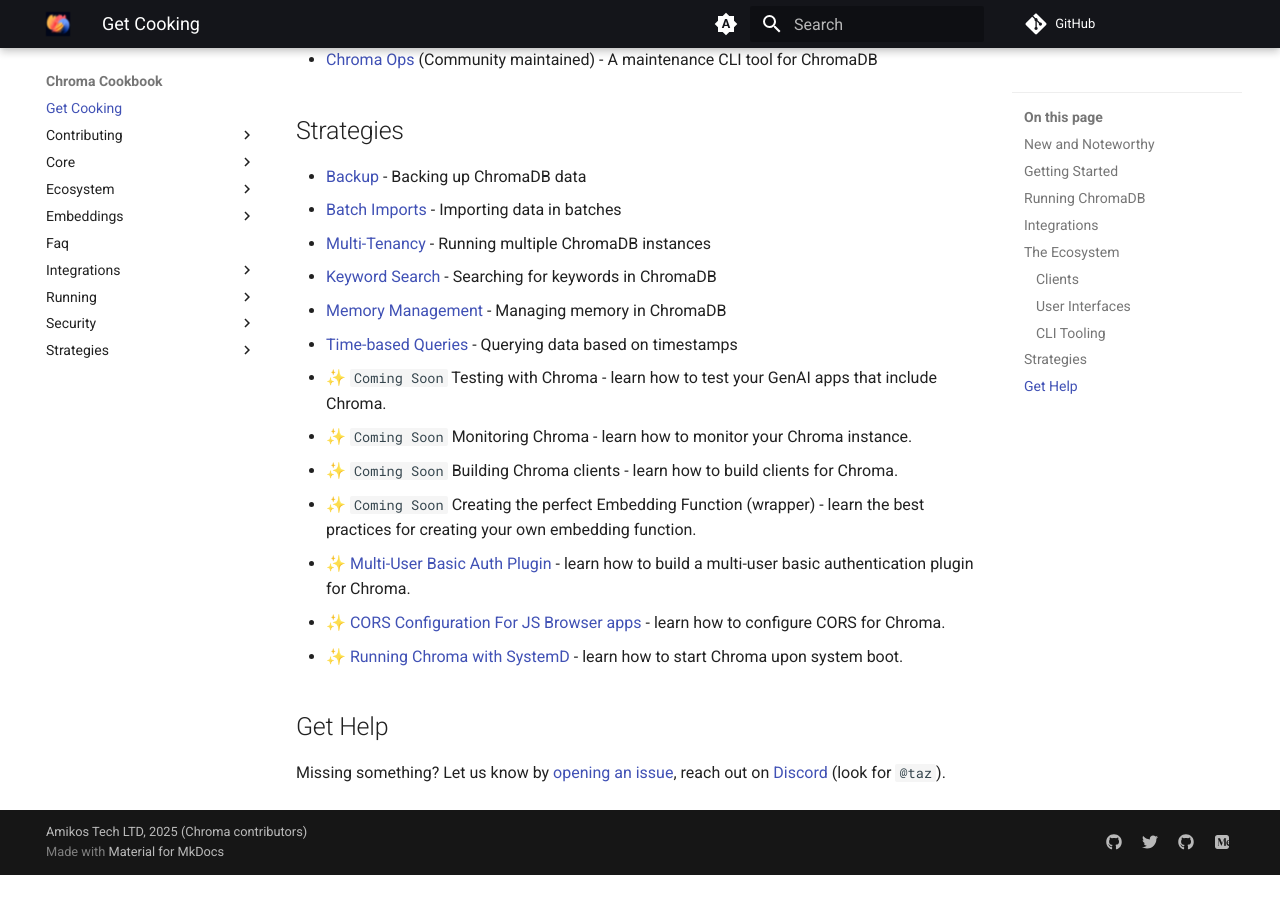
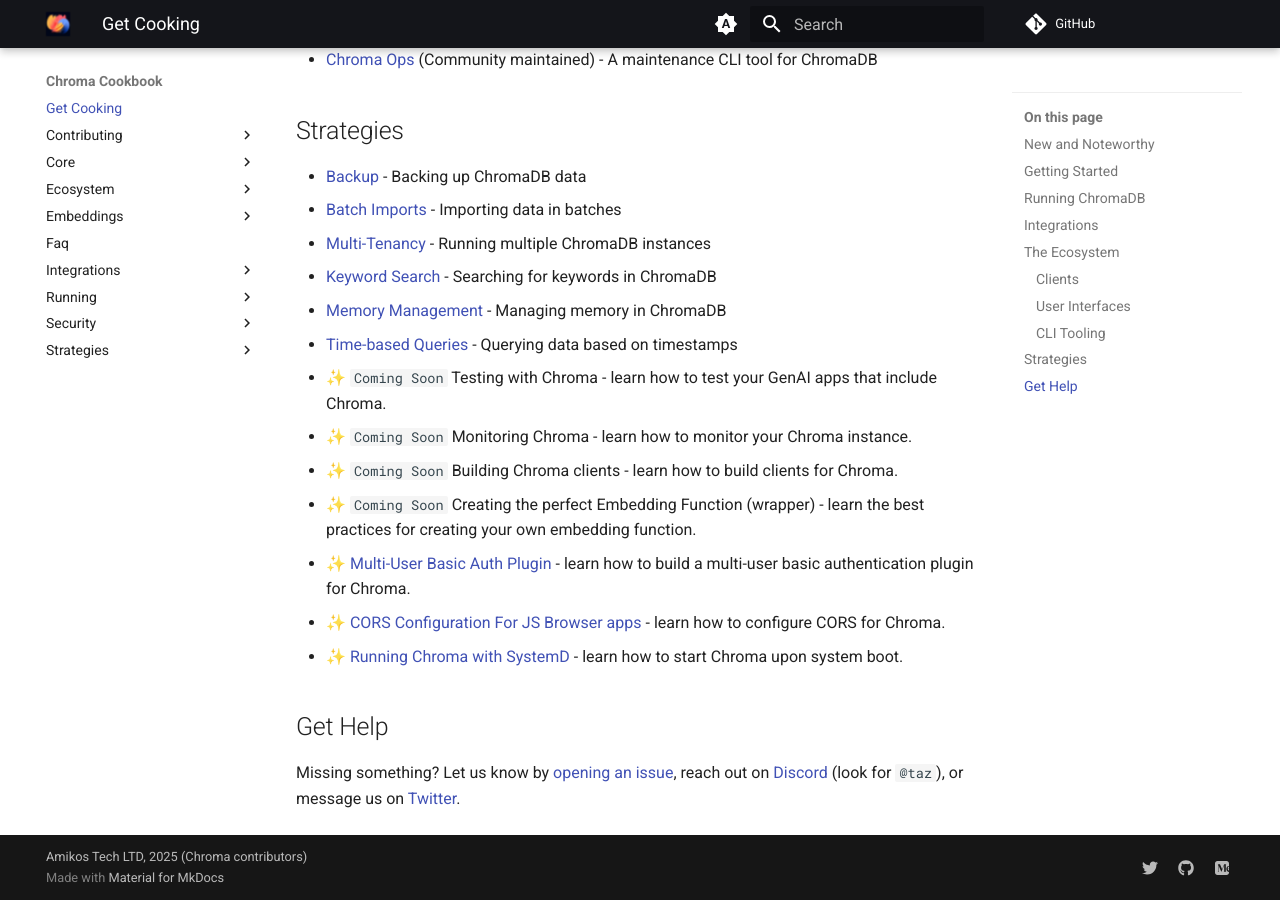
Before and after one commit to amikos-tech/chroma-cookbook, an MkDocs documentation site: the page built from docs/index.md, in a window 1280 px wide and 900 px high, scrolled down 2854 px. Built offline with MkDocs 1.6.1 and Material for MkDocs 9.7.7, drawn with Linux system fonts in a browser that asks for light colours; comment, search, counter and statistics services are not loaded; before the commit the page ends 3729 px from its top, so only the background shows below that; some of the changed lines change nothing that is shown.

Commit message:
Update homepage and social links

```diff
--- a/docs/index.md
+++ b/docs/index.md
@@ -127,4 +127,5 @@
 ## Get Help
 
 Missing something? Let us know by [opening an issue](https://github.com/amikos-tech/chroma-cookbook/issues/new), reach
-out on [Discord](https://discord.gg/MMeYNTmh3x) (look for `@taz`).
+out on [Discord](https://discord.gg/MMeYNTmh3x) (look for `@taz`), or message us on
+[Twitter](https://twitter.com/AmikosTech).
--- a/mkdocs.yml
+++ b/mkdocs.yml
@@ -36,14 +36,11 @@
     - navigation.tracking
     - navigation.indexes
 extra:
-  homepage: https://www.trychroma.com
+  homepage: /
   social:
-    - icon: fontawesome/brands/github
-      link: https://github.com/chroma-core/chroma
-      name: Chroma on GitHub
     - icon: fontawesome/brands/twitter
-      link: https://twitter.com/trychroma
-      name: Chroma on Twitter
+      link: https://twitter.com/AmikosTech
+      name: Amikos on Twitter
     - icon: fontawesome/brands/github
       link: https://github.com/amikos-tech
       name: Amikos on GitHub
```
